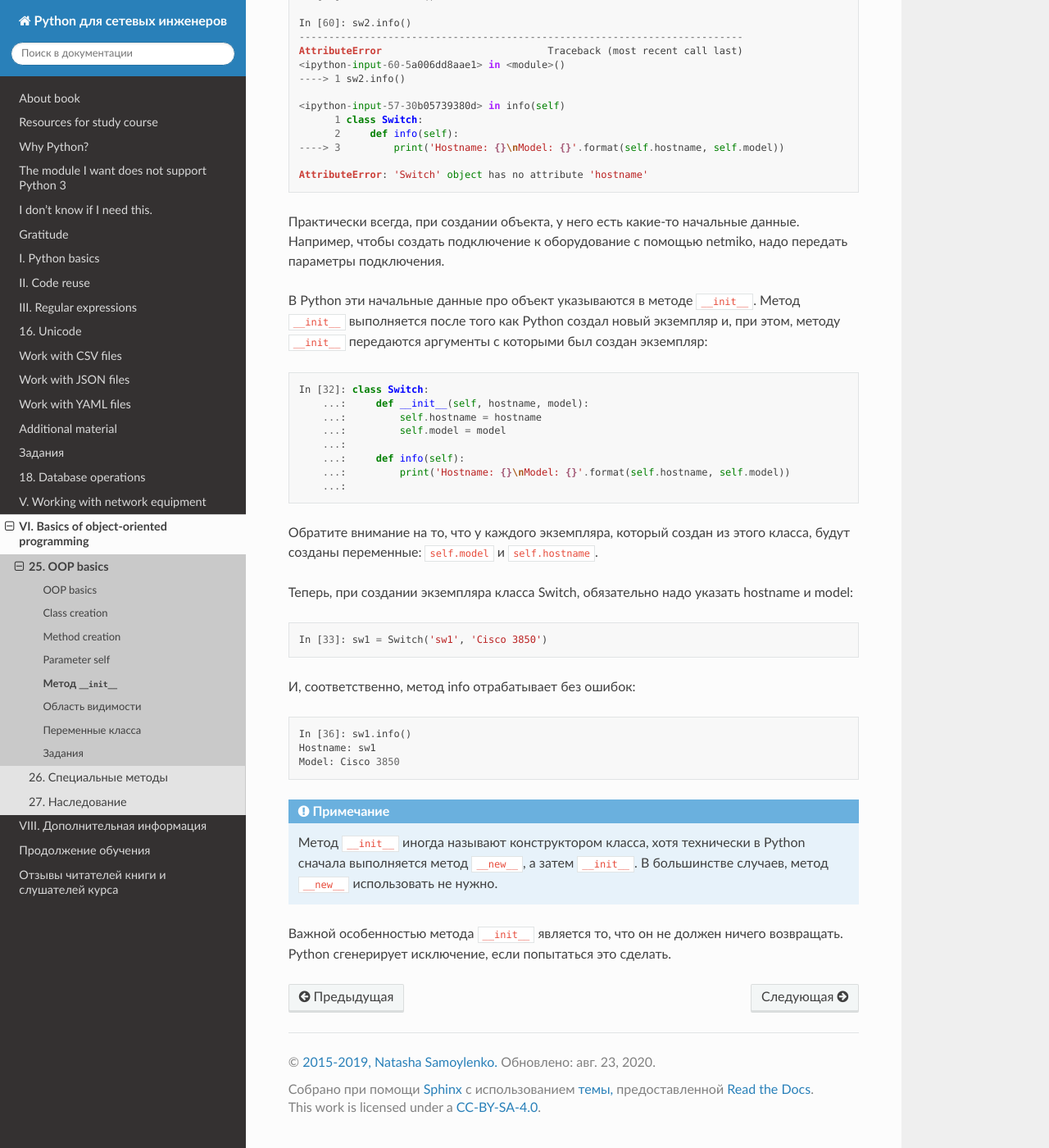
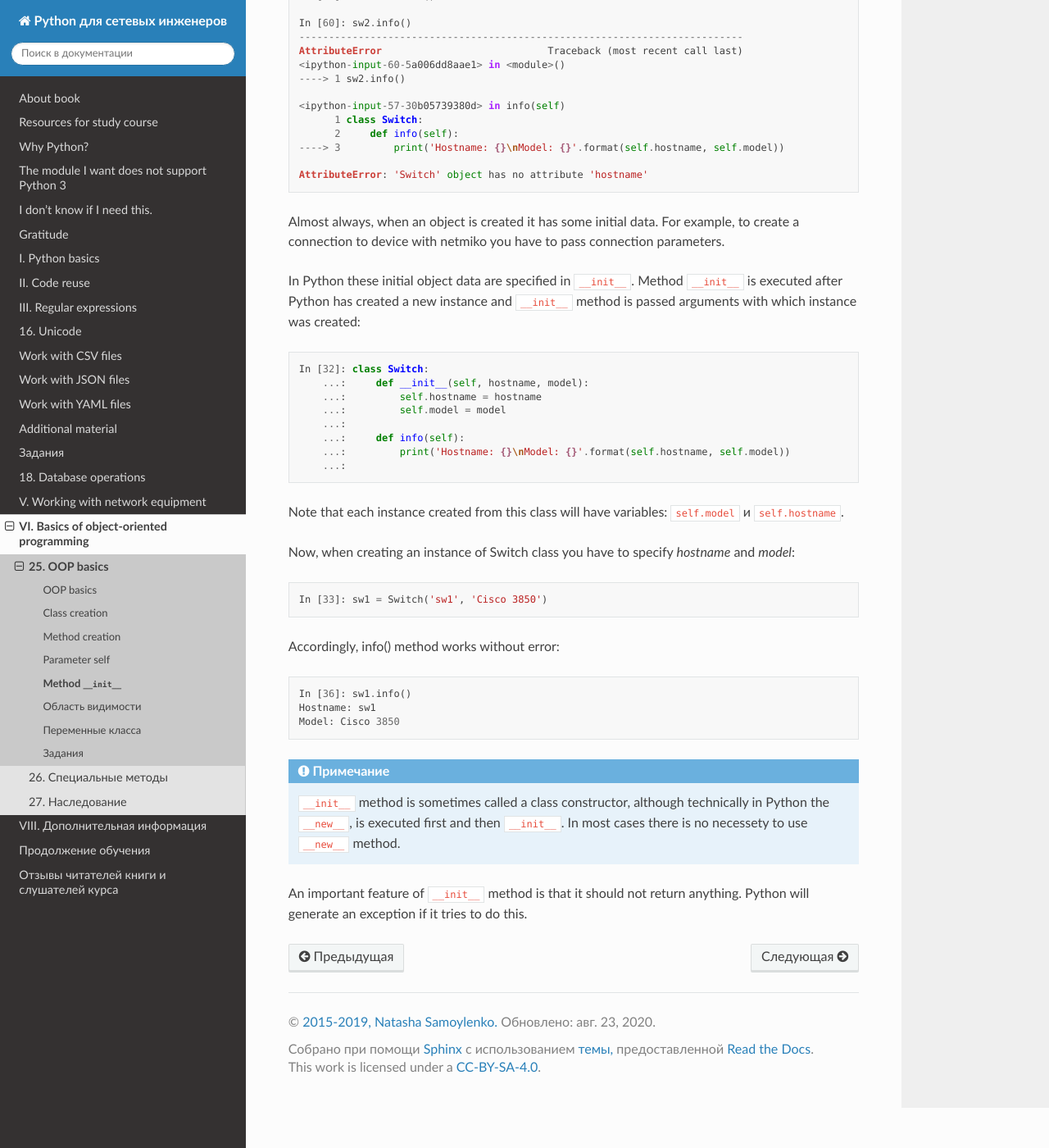
Before and after one commit to Aidar5/nattoeng, a Sphinx documentation site: the page built from docs/source/book/23_oop_basics/init_method.rst, in a window 1280 px wide and 1400 px high, scrolled down 394 px. Shown: the whole window at 82% size. Built offline with Sphinx 7.4.7 and the Read the Docs theme 2.0.0, drawn with Linux system fonts in a browser that asks for light colours; pages that are not in the unit, such as notebooks, are missing from menus; some of the changed text lies outside the part shown.

Commit message:
Update init_method.rst

```diff
--- a/docs/source/book/23_oop_basics/init_method.rst
+++ b/docs/source/book/23_oop_basics/init_method.rst
@@ -1,8 +1,7 @@
-Метод ``__init__``
+Method ``__init__``
 ~~~~~~~~~~~~~~~~~~
 
-Для корректной работы метода info, необходимо чтобы у экземпляра были
-переменные hostname и model. Если этих переменных нет, возникнет ошибка:
+For info() method to work correctly the instance should have *hostname* and *model* variables. If these variables are not available, an error will occur:
 
 .. code:: python
 
@@ -26,14 +25,9 @@
 
     AttributeError: 'Switch' object has no attribute 'hostname'
 
-Практически всегда, при создании объекта, у него есть какие-то начальные
-данные. Например, чтобы создать подключение к оборудование с помощью
-netmiko, надо передать параметры подключения.
+Almost always, when an object is created it has some initial data. For example, to create a connection to device with netmiko you have to pass connection parameters.
 
-В Python эти начальные данные про объект указываются в методе
-``__init__``. Метод ``__init__`` выполняется после того как Python
-создал новый экземпляр и, при этом, методу ``__init__`` передаются
-аргументы с которыми был создан экземпляр:
+In Python these initial object data are specified in ``__init__``. Method ``__init__`` is executed after Python has created a new instance and ``__init__`` method is passed arguments with which instance was created:
 
 .. code:: python
 
@@ -46,17 +40,15 @@ netmiko, надо передать параметры подключения.
         ...:         print('Hostname: {}\nModel: {}'.format(self.hostname, self.model))
         ...:
 
-Обратите внимание на то, что у каждого экземпляра, который создан из этого класса,
-будут созданы переменные: ``self.model`` и ``self.hostname``.
+Note that each instance created from this class will have variables: ``self.model`` и ``self.hostname``.
 
-Теперь, при создании экземпляра класса Switch, обязательно надо указать
-hostname и model:
+Now, when creating an instance of Switch class you have to specify *hostname* and *model*:
 
 .. code:: python
 
     In [33]: sw1 = Switch('sw1', 'Cisco 3850')
 
-И, соответственно, метод info отрабатывает без ошибок:
+Accordingly, info() method works without error:
 
 .. code:: python
 
@@ -66,11 +58,6 @@ hostname и model:
 
 .. note::
 
-    Метод ``__init__`` иногда называют конструктором класса, хотя
-    технически в Python сначала выполняется метод ``__new__``, а затем
-    ``__init__``. В большинстве случаев, метод ``__new__`` использовать
-    не нужно.
+    ``__init__`` method is sometimes called a class constructor, although technically in Python the ``__new__``, is executed first and then ``__init__``. In most cases there is no necessety to use ``__new__`` method.
 
-Важной особенностью метода ``__init__`` является то, что он не должен
-ничего возвращать. Python сгенерирует исключение, если попытаться это
-сделать.
+An important feature of ``__init__`` method is that it should not return anything. Python will generate an exception if it tries to do this.
```
